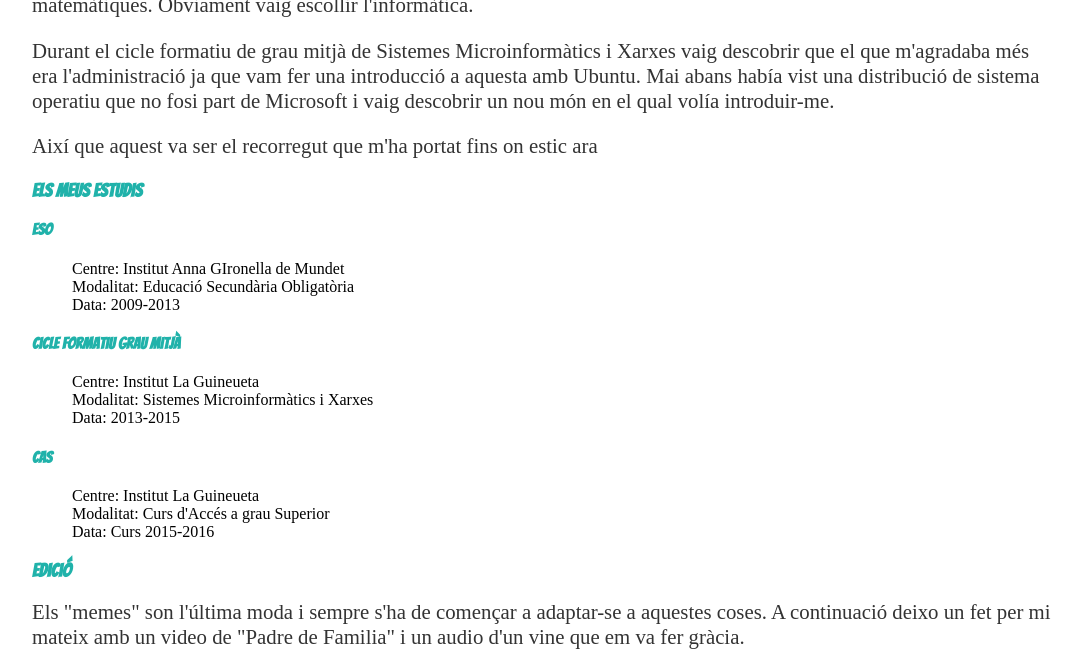
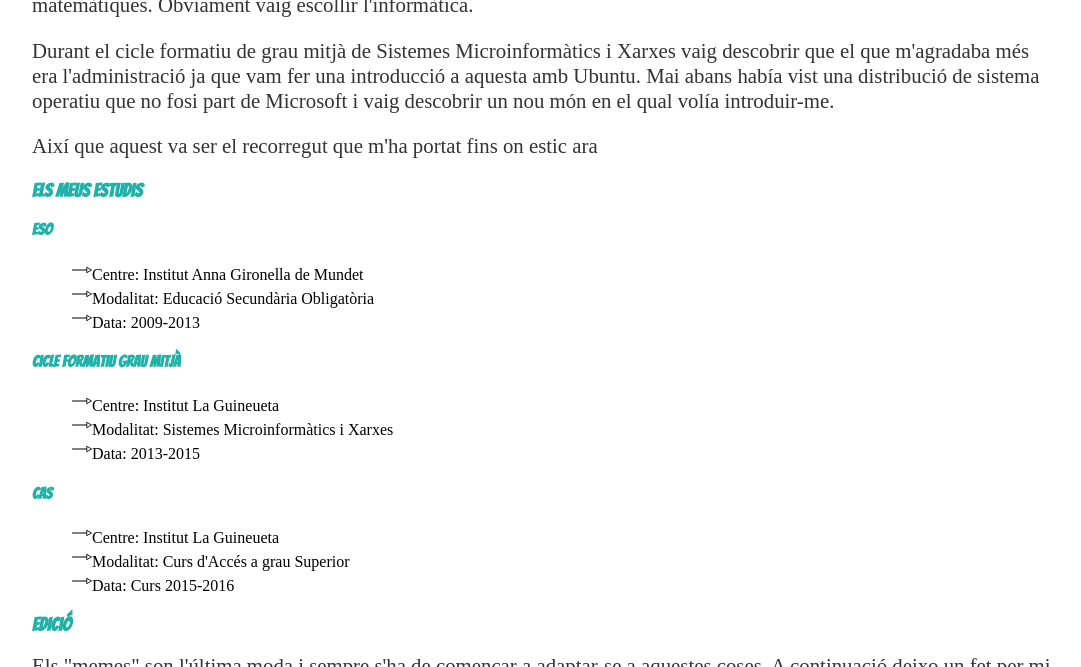
Before and after one commit to isx48102233/isx48102233.github.io, a Jekyll site: the page built from about/index.html, in a window 1280 px wide and 900 px high, scrolled down 413 px, cut to the strip 0-667 px from the top of the window. Shown: the whole strip, without its empty margins (96-1177 px from the left). Built offline with Jekyll 4.4.1, drawn with Linux system fonts in a browser that asks for light colours.

Commit message:
Update index.html

```diff
--- a/about/index.html
+++ b/about/index.html
@@ -14,21 +14,21 @@
 			<h3>Els meus estudis</h3>
 			<h4>ESO</h4>
 			<ul class=Estudis>
-				<li>Centre: Institut Anna GIronella de Mundet</li>
-				<li>Modalitat: Educació Secundària Obligatòria</li>
-				<li>Data: 2009-2013</li>
+				<li><img src=/images/flecha.svg width=20px height=20px>Centre: Institut Anna Gironella de Mundet</li>
+				<li><img src=/images/flecha.svg width=20px height=20px>Modalitat: Educació Secundària Obligatòria</li>
+				<li><img src=/images/flecha.svg width=20px height=20px>Data: 2009-2013</li>
 				</ul>
 			<h4>Cicle Formatiu Grau Mitjà</h4>
 			<ul class=Estudis>
-				<li>Centre: Institut La Guineueta</li>
-				<li>Modalitat: Sistemes Microinformàtics i Xarxes</li>
-				<li>Data: 2013-2015</li>
+				<li><img src=/images/flecha.svg width=20px height=20px>Centre: Institut La Guineueta</li>
+				<li><img src=/images/flecha.svg width=20px height=20px>Modalitat: Sistemes Microinformàtics i Xarxes</li>
+				<li><img src=/images/flecha.svg width=20px height=20px>Data: 2013-2015</li>
 			</ul>
 			<h4>CAS</h4>
 			<ul class=Estudis>
-				<li>Centre: Institut La Guineueta</li>
-				<li>Modalitat: Curs d'Accés a grau Superior</li>
-				<li>Data: Curs 2015-2016</li>
+				<li><img src=/images/flecha.svg width=20px height=20px>Centre: Institut La Guineueta</li>
+				<li><img src=/images/flecha.svg width=20px height=20px>Modalitat: Curs d'Accés a grau Superior</li>
+				<li><img src=/images/flecha.svg width=20px height=20px>Data: Curs 2015-2016</li>
 			</ul>
 			<h3>Edició</h3>
 			<p>Els "memes" son l'última moda i sempre s'ha de començar a adaptar-se a aquestes coses. A continuació deixo un fet per mi mateix amb un video de "Padre de Familia" i un audio d'un vine que em va fer gràcia.</p>
```
